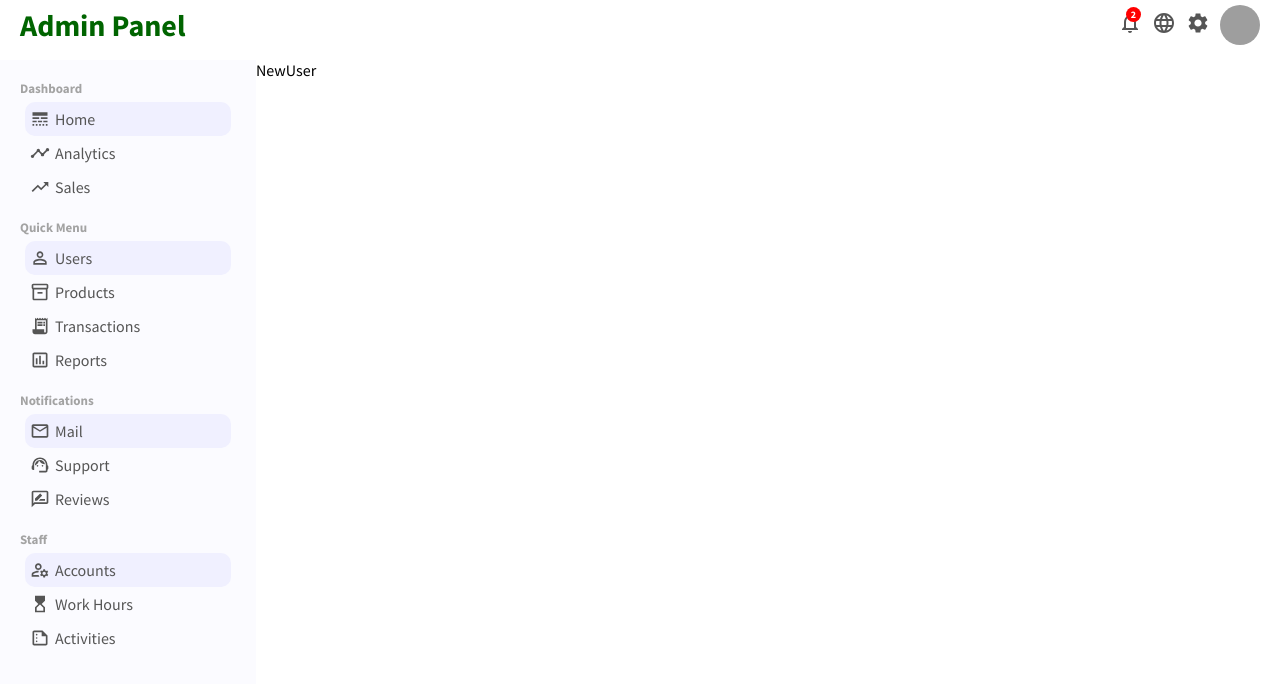
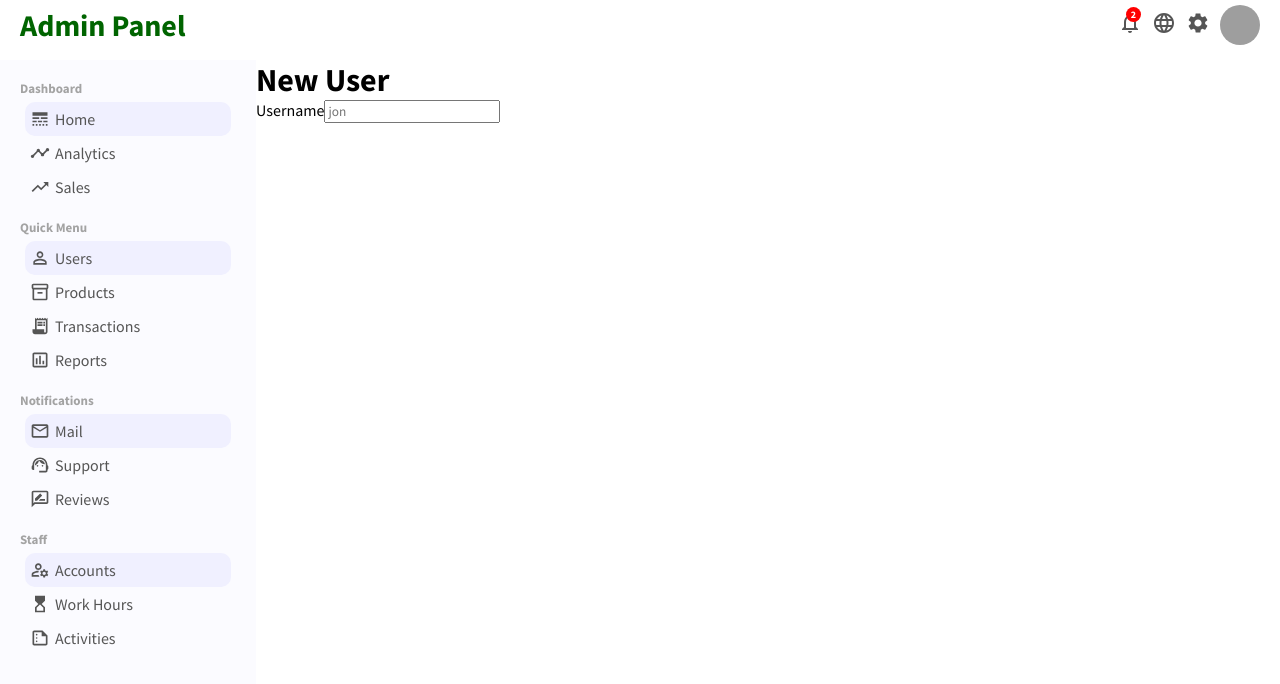
Before and after one commit to PJMantoss/admin_panel, a React (Create React App) app: page /newuser in a window 1280 px wide. Shown: the top 684 px of the page. Built offline with nearby package versions, Linux system fonts and the light colour scheme; grey boxes are pictures that could not be loaded.

Commit message:
update NewUser page

```diff
--- a/src/pages/newUserPage/NewUser.js
+++ b/src/pages/newUserPage/NewUser.js
@@ -3,7 +3,18 @@ import './newUser.css';
 
 function NewUser() {
   return (
-    <div className='newUser'>NewUser</div>
+    <div className='newUser'>
+      <h1 className='newUserTitle'>New User</h1>
+      <form className='newUserForm'>
+        <div className='newUserItem'>
+          <label>Username</label>
+          <input
+            type='text'
+            placeholder='jon'
+          />
+        </div>
+      </form>
+    </div>
   )
 }
 
```
